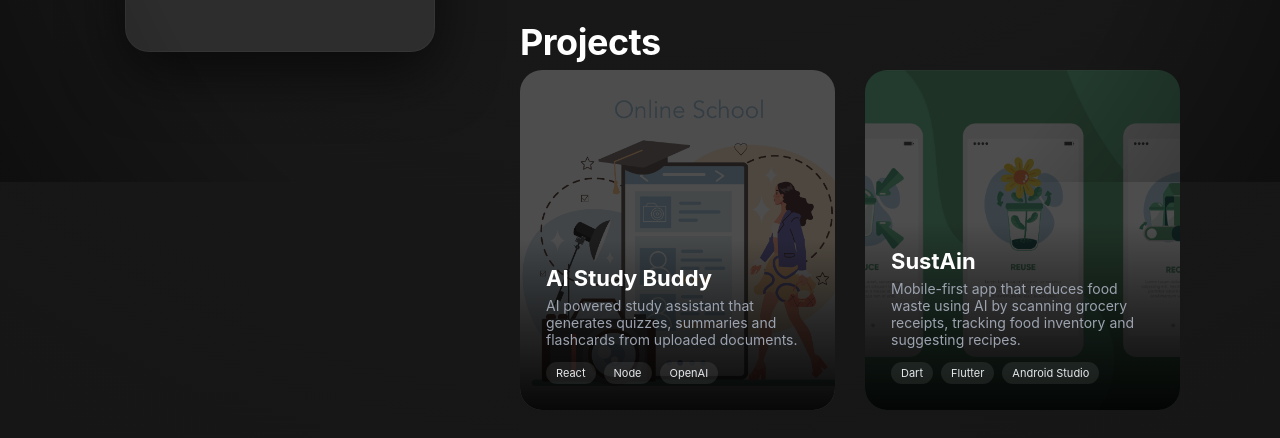
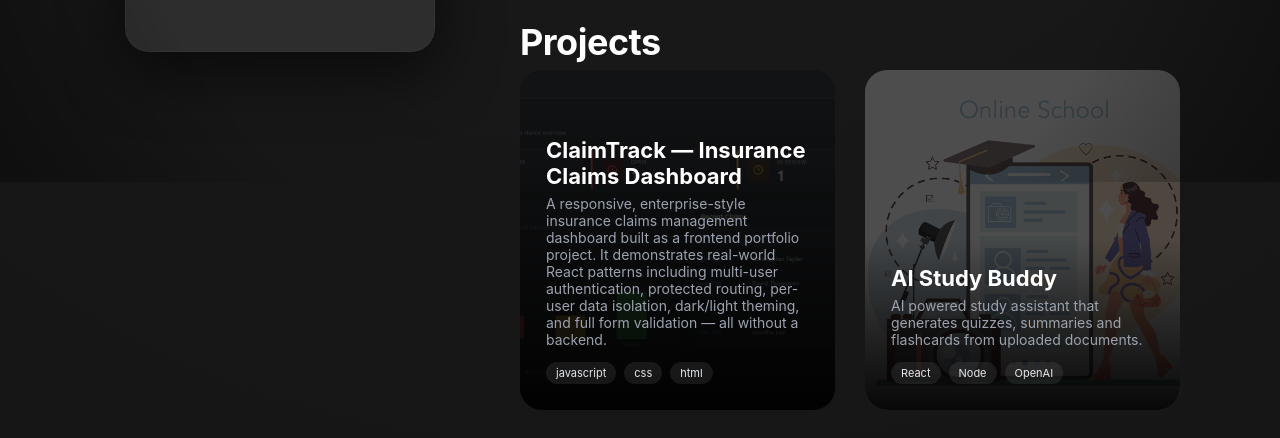
Before and after one commit to Krupalmewada/portfolio, a React (Vite) app: page / in a window 1280 px wide. Shown: the part 618-1056 px from the top of the page. Built offline with nearby package versions, Linux system fonts and the light colour scheme; grey boxes are pictures that could not be loaded.

Commit message:
new proj added

```diff
--- a/src/sections/Projects.jsx
+++ b/src/sections/Projects.jsx
@@ -2,6 +2,7 @@ import "../style/projects.css";
 import study from "../assets/study.jpg";
 import sustain from "../assets/sustain.jpg";
 import campus from "../assets/campus.png";
+import Insurance from "../assets/insurance.png";
 
 export default function Projects() {
   return (
@@ -9,6 +10,29 @@ export default function Projects() {
       <h2 className="section-title">Projects</h2>
 
       <div className="projects-list">
+        <div className="project-item">
+          <div className="project-image">
+            <img src={Insurance} alt="Insurance" />
+
+            <div className="project-info">
+              <h3>ClaimTrack — Insurance Claims Dashboard</h3>
+
+              <p>
+                A responsive, enterprise-style insurance claims management
+                dashboard built as a frontend portfolio project. It demonstrates
+                real-world React patterns including multi-user authentication,
+                protected routing, per-user data isolation, dark/light theming,
+                and full form validation — all without a backend.
+              </p>
+
+              <div className="project-tech">
+                <span>javascript</span>
+                <span>css</span>
+                <span>html</span>
+              </div>
+            </div>
+          </div>
+        </div>
         <div className="project-item">
           <div className="project-image">
             <img src={study} alt="AI Study Buddy" />
```
Also changed, not shown: src/assets/insurance.png (added), src/assets/insuranceimage.png (added).
